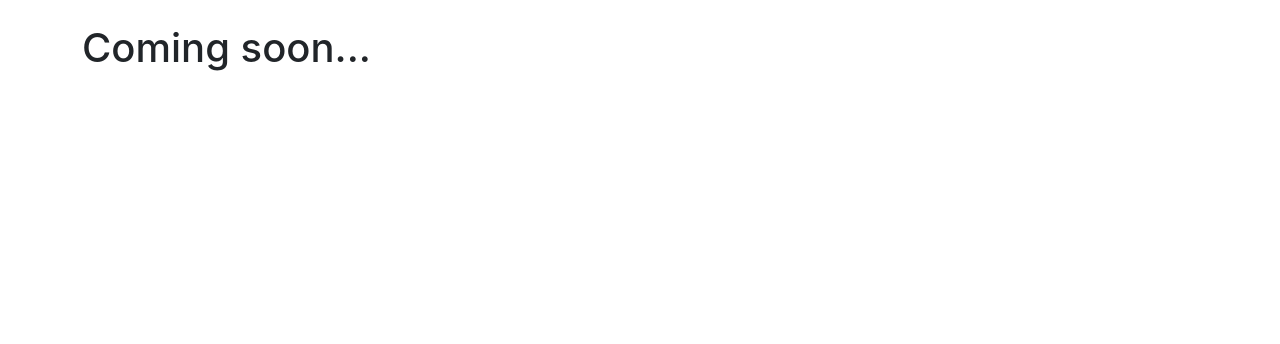
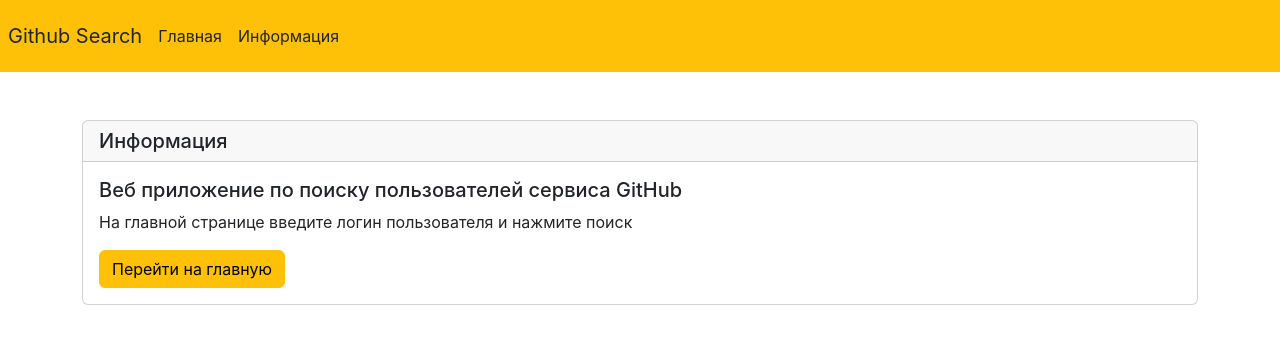
Before and after one commit to PavelKochetkov/ghsearch, a React (Create React App) app: page /#/faq in a window 1280 px wide. Shown: the top 344 px of the page. Built offline with nearby package versions, Linux system fonts and the light colour scheme.

Commit message:
creating pages and components

```diff
--- a/package.json
+++ b/package.json
@@ -13,6 +13,7 @@
     "bootstrap": "^5.3.1",
     "react": "^18.2.0",
     "react-dom": "^18.2.0",
+    "react-router-dom": "^6.14.2",
     "react-scripts": "5.0.1",
     "typescript": "^4.9.5",
     "web-vitals": "^2.1.4"
--- a/src/App.tsx
+++ b/src/App.tsx
@@ -1,10 +1,21 @@
 import React from "react";
+import { Route, Routes } from 'react-router-dom'
+import { Main } from "./Pages/Main";
+import { Faq } from "./Pages/Faq";
+import { Navbar } from "./components/Navbar";
+import { Profile } from "./Pages/Profile";
 function App() {
   return (
-    <div className="container mt-4">
-      <h1>Coming soon...</h1>
-    </div>
+    <React.Fragment>
+      <Navbar/>
+      <div className="container mt-4">
+        <Routes>
+          <Route path="/" element={<Main/>}/>
+          <Route path="faq" element={<Faq/>}/>
+          <Route path="/profile/:name" element={<Profile/>}/>
+        </Routes>
+      </div>
+    </React.Fragment>
   );
 }
-
 export default App;
--- /dev/null
+++ b/src/Pages/Faq.tsx
@@ -0,0 +1,15 @@
+import React from 'react'
+import { NavLink } from 'react-router-dom'
+
+export const Faq = () => {
+    return (
+        <div className="card mt-5">
+            <h5 className="card-header">Информация</h5>
+            <div className="card-body">
+                <h5 className="card-title">Веб приложение по поиску пользователей сервиса GitHub</h5>
+                <p className="card-text">На главной странице введите логин пользователя и нажмите поиск</p>
+                <NavLink to="/" className="btn btn-warning">Перейти на главную</NavLink>
+            </div>
+        </div>
+    )
+}
--- /dev/null
+++ b/src/Pages/Main.tsx
@@ -0,0 +1,21 @@
+import React from 'react'
+import { Search } from '../components/Search'
+import { Card } from '../components/Card'
+
+export const Main = () => {
+    const cards: number[] = new Array(12).fill('').map((_, i) => i)
+
+    return (
+        <React.Fragment>
+            <Search/>
+            <div className='row'>
+                {cards.map((card) => {
+                    return(
+                    <div className='mb-2 col-sm-3' key={card}>
+                        <Card/>
+                    </div>)
+                })}
+            </div>
+        </React.Fragment>
+    )
+}
--- /dev/null
+++ b/src/Pages/Profile.tsx
@@ -0,0 +1,7 @@
+import React from "react";
+
+export const Profile = () => {
+    return (
+        <h1>Profile Page</h1>
+    )
+}
--- /dev/null
+++ b/src/components/Card.tsx
@@ -0,0 +1,14 @@
+import React from "react";
+import { Link } from "react-router-dom";
+
+export const Card = () => {
+    return (
+        <div className="card mt-4">
+            <img className="card-img-top" src={''} alt={''}/>
+            <div className="card-body">
+                <h5 className="card-title">React JS</h5>
+                <Link to={'/profile/' + 'react'} className="btn btn-warning">Подробнее</Link>
+            </div>
+        </div>
+    )
+}
--- /dev/null
+++ b/src/components/Navbar.tsx
@@ -0,0 +1,18 @@
+import React from 'react'
+import { NavLink } from 'react-router-dom'
+
+export const Navbar = () => {
+   return (
+    <div className='navbar navbar-dark bg-warning navbar-expand-lg'>
+        <div className='navbar-brand text-dark m-2'>Github Search</div>
+        <div className='navbar-nav'>
+            <div className='nav-item'>
+                <NavLink to='/' className='nav-link text-dark link-primary'>Главная</NavLink>
+            </div>
+            <div className='nav-item'>
+                <NavLink to='/faq' className='nav-link text-dark link-primary'>Информация</NavLink>
+            </div>
+        </div>
+    </div>
+   )
+}
--- /dev/null
+++ b/src/components/Search.tsx
@@ -0,0 +1,35 @@
+import React, {useState} from 'react'
+
+export const Search = () => {
+    const [value, setValue] = useState<string>('')
+    const [valueDirty, setValueDirty] = useState<boolean>(false)
+
+    const handleValue:React.ChangeEventHandler<HTMLInputElement> = event => {
+        setValue(event.target.value)
+    }
+    const blurHandler:React.FocusEventHandler = () => {
+        setValueDirty(!valueDirty)
+    }
+    const onSubmitSearch:React.KeyboardEventHandler = (event) => {
+        if (event.key !== 'Enter') {
+            return
+        }
+        if (value.trim()) {
+            console.log('Search', value)
+        }
+    }
+    return (
+        <div className='form-group'>
+            {valueDirty && <div style={{color: 'red'}}>Поле не может быть пустым</div>}
+            <input
+                type='text'
+                className='form-control'
+                placeholder='Введите ник пользователя'
+                value={value}
+                onChange={handleValue}
+                onKeyUp={onSubmitSearch}
+                onBlur={blurHandler}
+            />
+        </div>
+    )
+}
--- a/src/index.tsx
+++ b/src/index.tsx
@@ -3,12 +3,15 @@ import React from 'react';
 import ReactDOM from 'react-dom/client';
 import './index.css';
 import App from './App';
+import { HashRouter } from 'react-router-dom';
 
 const root = ReactDOM.createRoot(
   document.getElementById('root') as HTMLElement
 );
 root.render(
-  <React.StrictMode>
-    <App />
-  </React.StrictMode>
+  <HashRouter>
+    <React.StrictMode>
+      <App />
+    </React.StrictMode>
+  </HashRouter>
 );
```
Also changed, not shown: 1 other file (tests, documents, lock files or other folders).
